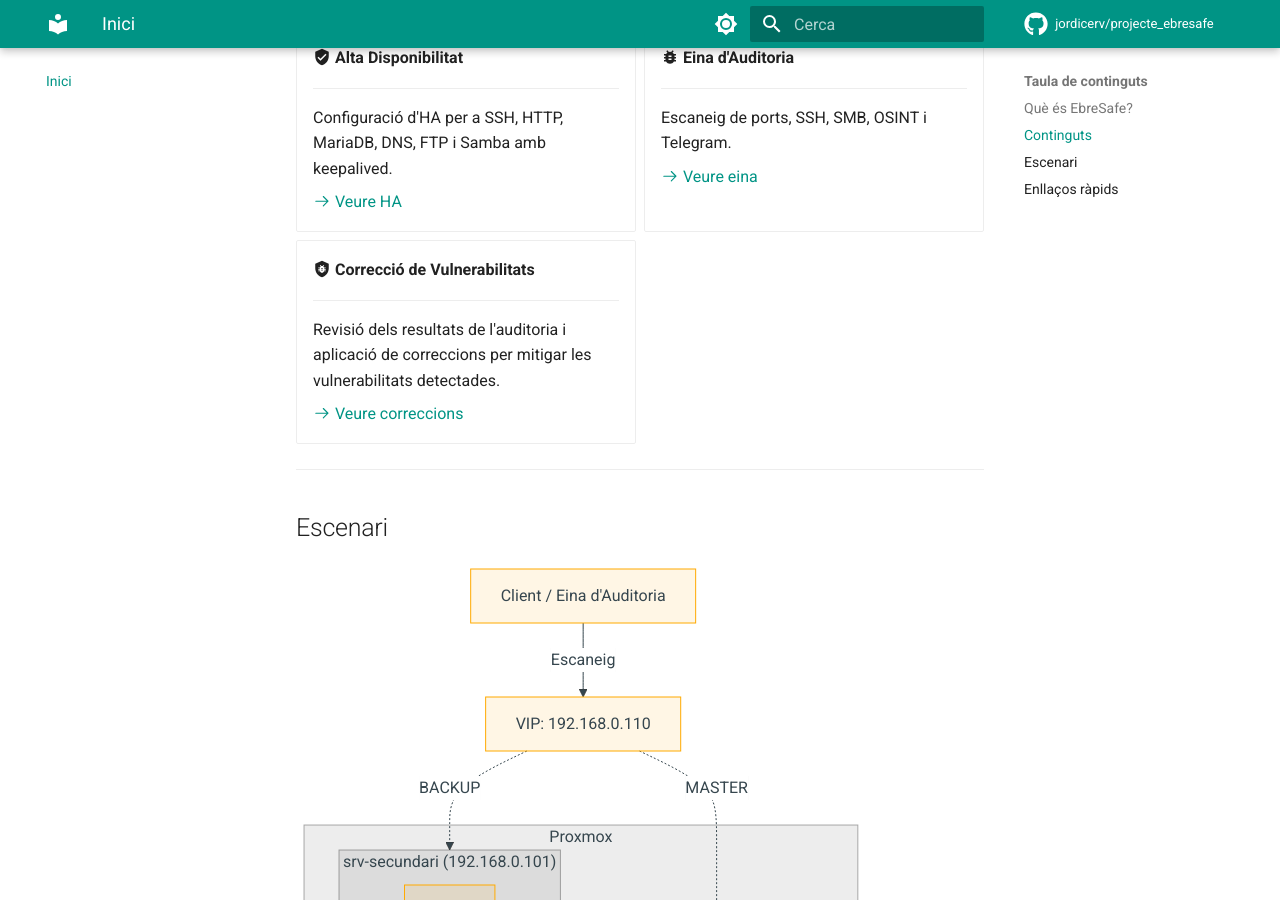
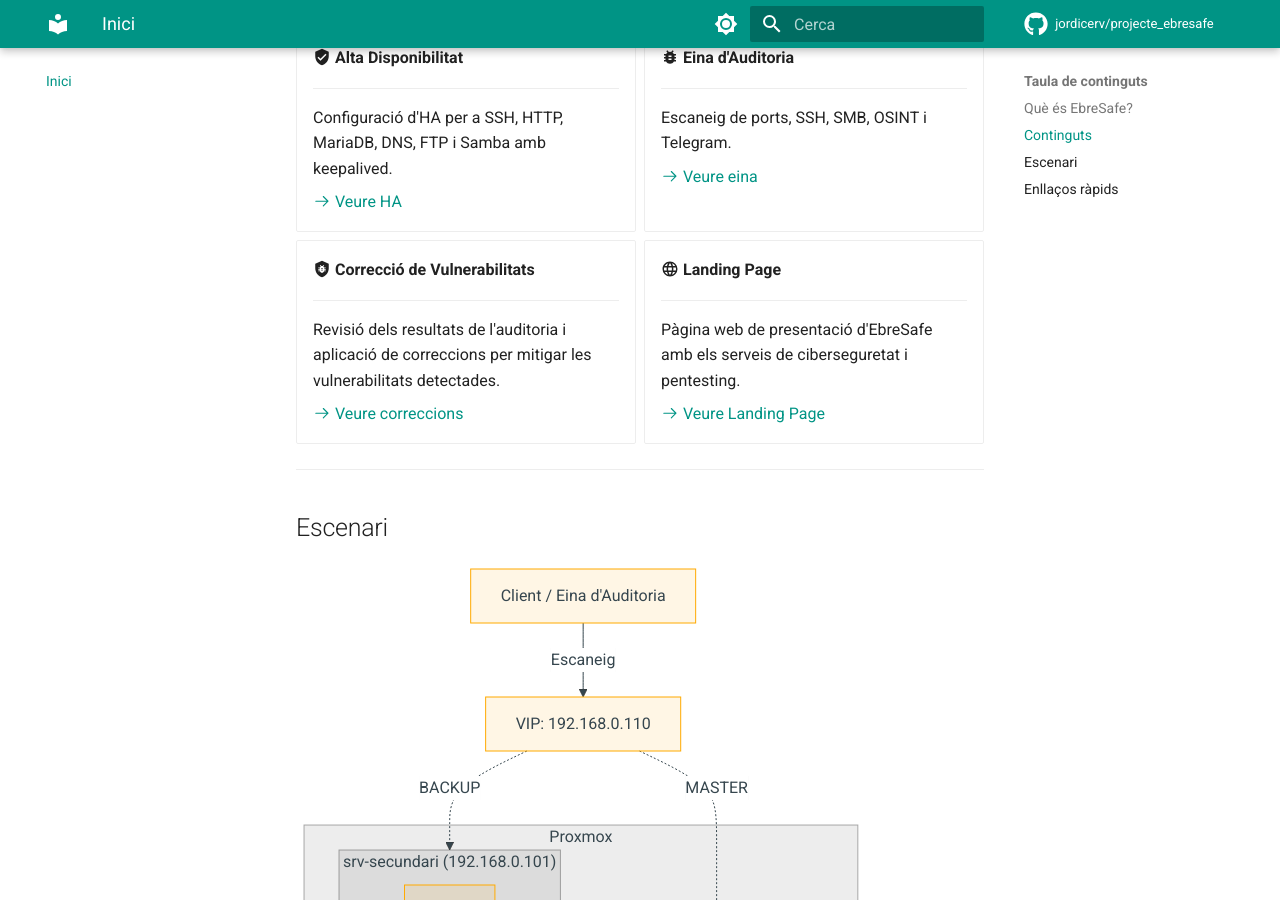
Before and after one commit to jordicerv/projecte_ebresafe, an MkDocs documentation site: the page built from docs/index.md, in a window 1280 px wide and 900 px high, scrolled down 722 px. Built offline with MkDocs 1.6.1 and Material for MkDocs 9.7.7, drawn with Linux system fonts in a browser that asks for light colours; emoji names are drawn with the system emoji font; comment, search, counter and statistics services are not loaded; some of the changed text lies outside the part shown.

Commit message:
Afegir enllaç a la Landing Page d'EbreSafe

```diff
--- a/docs/index.md
+++ b/docs/index.md
@@ -52,6 +52,14 @@ EbreSafe és una **eina multi-protocol d'auditoria de seguretat de xarxa** amb i
 
     [:octicons-arrow-right-24: Veure correccions](laboratori/arreglar_vulnerabilitats.md)
 
+- :material-web: **Landing Page**
+
+    ---
+
+    Pàgina web de presentació d'EbreSafe amb els serveis de ciberseguretat i pentesting.
+
+    [:octicons-arrow-right-24: Veure Landing Page](https://jobecoo.github.io/projecte/landing_page/)
+
 </div>
 
 ---
@@ -84,3 +92,4 @@ graph TB
 | :material-web: Documentació GitHub Pages | [jordicerv.github.io/projecte_ebresafe](https://jordicerv.github.io/projecte_ebresafe/) |
 | :material-github: Repositori GitHub | [github.com/jordicerv/projecte_ebresafe](https://github.com/jordicerv/projecte_ebresafe) |
 | :material-trello: KanbanFlow | [kanbanflow.com/board/eHnakJ4](https://kanbanflow.com/board/eHnakJ4) |
+| :material-web: Landing Page | [jobecoo.github.io/projecte/landing_page](https://jobecoo.github.io/projecte/landing_page/) |
```
